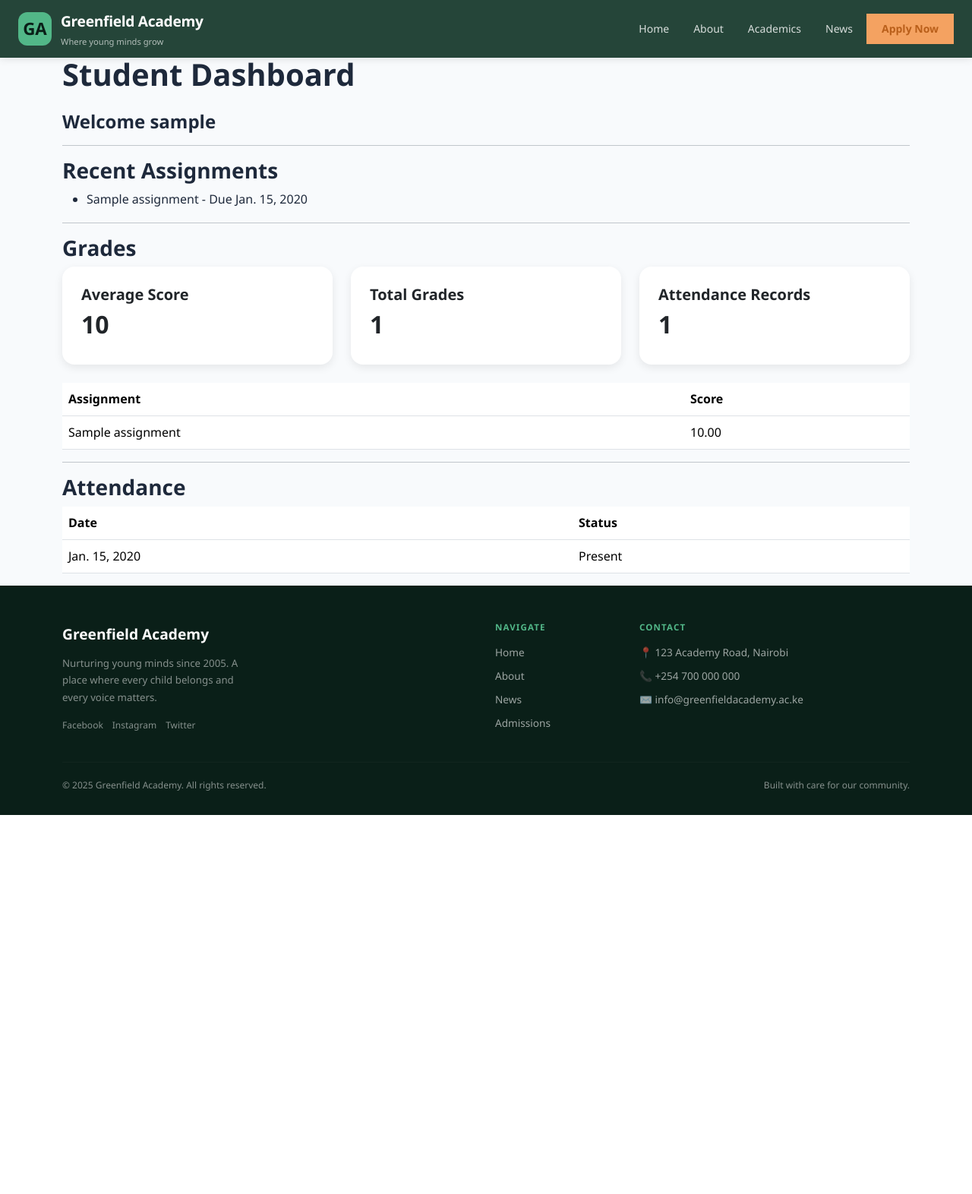
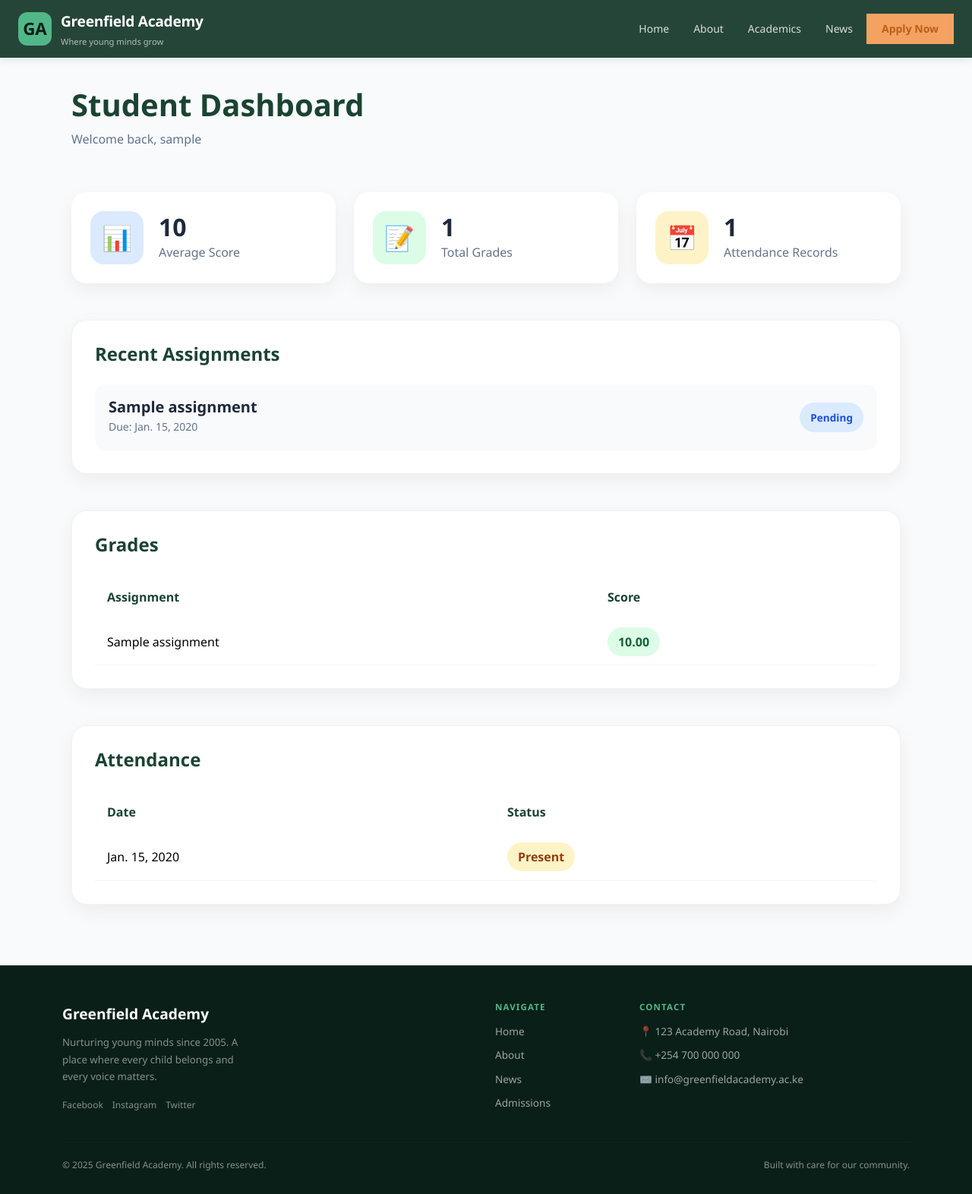
Before and after one commit to J-ohnP-aul/school_project, a Django app: page /academics/student-dashboard/ in a window 1280 px wide. Shown: the whole page at 76% size. Before the commit the page ends 1073 px from the top, so only its background shows below. Run offline with Django 5.2, Linux system fonts and the light colour scheme; a user stored in the database is signed in; tables that the repository leaves empty hold one stand-in row (values such as "Sample post").

Commit message:
mutiple dashboard added

```diff
--- a/academics/urls.py
+++ b/academics/urls.py
@@ -1,6 +1,8 @@
 from django.urls import path
 
 from .views import create_assignment, assignment_list, record_grade, record_attendance, student_dashboard, parent_dashboard
+
+app_name = 'academics'
 
 urlpatterns = [
     path('', assignment_list, name='assignment_list' ),
--- a/academics/views.py
+++ b/academics/views.py
@@ -1,7 +1,5 @@
-from django.shortcuts import render
-
-# Create your views here.
-from django.shortcuts import render, redirect
+from django.shortcuts import render, redirect, get_object_or_404
+from django.contrib import messages
 
 from django.contrib.auth.decorators import login_required, user_passes_test
 
@@ -16,6 +14,13 @@ def teacher_check(user):
 
     return user.groups.filter(
         name='Teachers'
+    ).exists()
+
+
+def parent_check(user):
+
+    return user.groups.filter(
+        name='Parents'
     ).exists()
 
 @login_required
@@ -141,7 +146,8 @@ def record_attendance(request):
 @login_required
 def student_dashboard(request):
 
-    student = StudentProfile.objects.get(
+    student = get_object_or_404(
+        StudentProfile,
         user=request.user
     )
 
@@ -179,9 +185,16 @@ def student_dashboard(request):
 @login_required
 def parent_dashboard(request):
 
-    parent = ParentProfile.objects.get(
+    parent = ParentProfile.objects.filter(
         user=request.user
-    )
+    ).first()
+
+    if parent is None:
+        messages.error(
+            request,
+            'No parent profile found for your account. Please create one or ask an admin to link your user.'
+        )
+        return redirect('dashboard')
 
     students = parent.students.all()
 
--- a/config/urls.py
+++ b/config/urls.py
@@ -25,7 +25,7 @@ urlpatterns = [
     path('news/', include('news.urls')),
     path('admissions/', include('admissions.urls')),
     path('accounts/', include('accounts.urls')),
-    path('academics/', include('academics.urls')),
+    path('academics/', include('academics.urls', namespace='academics')),
 ]
 
 if settings.DEBUG:
--- a/static/css/style.css
+++ b/static/css/style.css
@@ -1107,3 +1107,246 @@ h1,h2,h3,h4,h5{
 
     margin-top:8px;
 }
+/* =========================
+   STUDENT DASHBOARD
+========================= */
+
+.dashboard-section{
+
+    padding:40px 0 80px;
+}
+
+.dashboard-header{
+
+    margin-bottom:40px;
+}
+
+.dashboard-title{
+
+    font-size:2.5rem;
+
+    font-weight:800;
+
+    color:#1B4332;
+}
+
+.dashboard-subtitle{
+
+    color:#64748b;
+
+    margin-top:8px;
+}
+
+
+/* STAT CARDS */
+
+.dashboard-stat-card{
+
+    background:white;
+
+    border-radius:20px;
+
+    padding:25px;
+
+    display:flex;
+
+    align-items:center;
+
+    gap:20px;
+
+    box-shadow:
+        0 8px 24px rgba(0,0,0,0.06);
+
+    height:100%;
+}
+
+.stat-icon{
+
+    width:70px;
+
+    height:70px;
+
+    border-radius:18px;
+
+    display:flex;
+
+    align-items:center;
+
+    justify-content:center;
+
+    font-size:2rem;
+}
+
+.blue{
+
+    background:#DBEAFE;
+}
+
+.green{
+
+    background:#DCFCE7;
+}
+
+.yellow{
+
+    background:#FEF3C7;
+}
+
+.dashboard-stat-card h2{
+
+    font-size:2rem;
+
+    font-weight:800;
+
+    margin:0;
+}
+
+.dashboard-stat-card p{
+
+    margin:0;
+
+    color:#64748b;
+}
+
+
+/* DASHBOARD SECTIONS */
+
+.dashboard-card{
+
+    background:white;
+
+    border-radius:20px;
+
+    padding:30px;
+
+    box-shadow:
+        0 8px 24px rgba(0,0,0,0.06);
+}
+
+.section-header{
+
+    margin-bottom:25px;
+}
+
+.section-header h3{
+
+    font-size:1.5rem;
+
+    font-weight:700;
+
+    color:#1B4332;
+}
+
+
+/* ASSIGNMENTS */
+
+.assignment-list{
+
+    display:flex;
+
+    flex-direction:column;
+
+    gap:18px;
+}
+
+.assignment-item{
+
+    display:flex;
+
+    justify-content:space-between;
+
+    align-items:center;
+
+    padding:18px;
+
+    border-radius:14px;
+
+    background:#f8fafc;
+}
+
+.assignment-item h5{
+
+    margin:0;
+
+    font-weight:600;
+}
+
+.assignment-item small{
+
+    color:#64748b;
+}
+
+.assignment-badge{
+
+    background:#DBEAFE;
+
+    color:#1D4ED8;
+
+    padding:8px 14px;
+
+    border-radius:999px;
+
+    font-size:0.85rem;
+
+    font-weight:600;
+}
+
+
+/* TABLES */
+
+.custom-table{
+
+    margin:0;
+}
+
+.custom-table thead{
+
+    background:#f8fafc;
+}
+
+.custom-table th{
+
+    border:none;
+
+    padding:16px;
+
+    color:#1B4332;
+}
+
+.custom-table td{
+
+    padding:16px;
+
+    vertical-align:middle;
+
+    border-color:#f1f5f9;
+}
+
+
+/* BADGES */
+
+.score-badge{
+
+    background:#DCFCE7;
+
+    color:#166534;
+
+    padding:8px 14px;
+
+    border-radius:999px;
+
+    font-weight:600;
+}
+
+.attendance-badge{
+
+    background:#FEF3C7;
+
+    color:#92400E;
+
+    padding:8px 14px;
+
+    border-radius:999px;
+
+    font-weight:600;
+}
--- a/templates/academics/student_dashboard.html
+++ b/templates/academics/student_dashboard.html
@@ -2,50 +2,49 @@
 
 {% block content %}
 
-<h1 class="mb-4">
+<section class="dashboard-section">
+
+<div class="container">
+
+    <!-- HEADER -->
+
+    <div class="dashboard-header">
+
+        <div>
+
+            <h1 class="dashboard-title">
+
                 Student Dashboard
+
             </h1>
 
-<h4>
-    Welcome {{ student.user.username }}
-</h4>
+            <p class="dashboard-subtitle">
 
-<hr>
+                Welcome back,
+                {{ student.user.username }}
 
-<h3>
-    Recent Assignments
-</h3>
+            </p>
 
-<ul>
+        </div>
 
-{% for assignment in assignments %}
+    </div>
 
-    <li>
-        {{ assignment.title }}
-        -
-        Due {{ assignment.due_date }}
-    </li>
 
-{% endfor %}
+    <!-- STATS -->
 
-</ul>
-
-<hr>
-
-<h3>
-    Grades
-</h3>
-<div class="row mb-4">
+    <div class="row g-4 mb-5">
 
         <div class="col-md-4">
 
-        <div class="card">
+            <div class="dashboard-stat-card">
 
-            <div class="card-body">
+                <div class="stat-icon blue">
 
-                <h5>
-                    Average Score
-                </h5>
+                    📊
+
+                </div>
+
+                <div>
 
                     <h2>
 
@@ -53,21 +52,28 @@
 
                     </h2>
 
+                    <p>
+                        Average Score
+                    </p>
+
                 </div>
 
             </div>
 
         </div>
 
+
         <div class="col-md-4">
 
-        <div class="card">
+            <div class="dashboard-stat-card">
 
-            <div class="card-body">
+                <div class="stat-icon green">
 
-                <h5>
-                    Total Grades
-                </h5>
+                    📝
+
+                </div>
+
+                <div>
 
                     <h2>
 
@@ -75,27 +81,38 @@
 
                     </h2>
 
+                    <p>
+                        Total Grades
+                    </p>
+
                 </div>
 
             </div>
 
         </div>
 
+
         <div class="col-md-4">
 
-        <div class="card">
+            <div class="dashboard-stat-card">
 
-            <div class="card-body">
+                <div class="stat-icon yellow">
 
-                <h5>
-                    Attendance Records
-                </h5>
+                    📅
+
+                </div>
+
+                <div>
 
                     <h2>
 
                         {{ attendance.count }}
 
                     </h2>
+
+                    <p>
+                        Attendance Records
+                    </p>
 
                 </div>
 
@@ -105,60 +122,198 @@
 
     </div>
 
-<table class="table">
+
+    <!-- ASSIGNMENTS -->
+
+    <div class="dashboard-card mb-5">
+
+        <div class="section-header">
+
+            <h3>
+                Recent Assignments
+            </h3>
+
+        </div>
+
+        <div class="assignment-list">
+
+            {% for assignment in assignments %}
+
+            <div class="assignment-item">
+
+                <div>
+
+                    <h5>
+
+                        {{ assignment.title }}
+
+                    </h5>
+
+                    <small>
+
+                        Due:
+                        {{ assignment.due_date }}
+
+                    </small>
+
+                </div>
+
+                <span class="assignment-badge">
+
+                    Pending
+
+                </span>
+
+            </div>
+
+            {% empty %}
+
+            <p>
+                No assignments available.
+            </p>
+
+            {% endfor %}
+
+        </div>
+
+    </div>
+
+
+    <!-- GRADES -->
+
+    <div class="dashboard-card mb-5">
+
+        <div class="section-header">
+
+            <h3>
+                Grades
+            </h3>
+
+        </div>
+
+        <div class="table-responsive">
+
+            <table class="table custom-table">
+
+                <thead>
 
                     <tr>
-        <th>Assignment</th>
-        <th>Score</th>
+
+                        <th>
+                            Assignment
+                        </th>
+
+                        <th>
+                            Score
+                        </th>
+
                     </tr>
+
+                </thead>
+
+                <tbody>
 
                     {% for grade in grades %}
 
                     <tr>
 
                         <td>
+
                             {{ grade.assignment.title }}
+
                         </td>
 
                         <td>
+
+                            <span class="score-badge">
+
                                 {{ grade.score }}
+
+                            </span>
+
                         </td>
 
                     </tr>
 
                     {% endfor %}
 
+                </tbody>
+
             </table>
 
-<hr>
+        </div>
+
+    </div>
+
+
+    <!-- ATTENDANCE -->
+
+    <div class="dashboard-card">
+
+        <div class="section-header">
 
             <h3>
                 Attendance
             </h3>
 
-<table class="table">
+        </div>
+
+        <div class="table-responsive">
+
+            <table class="table custom-table">
+
+                <thead>
 
                     <tr>
-        <th>Date</th>
-        <th>Status</th>
+
+                        <th>
+                            Date
+                        </th>
+
+                        <th>
+                            Status
+                        </th>
+
                     </tr>
+
+                </thead>
+
+                <tbody>
 
                     {% for record in attendance %}
 
                     <tr>
 
                         <td>
+
                             {{ record.date }}
+
                         </td>
 
                         <td>
+
+                            <span class="attendance-badge">
+
                                 {{ record.status }}
+
+                            </span>
+
                         </td>
 
                     </tr>
 
                     {% endfor %}
 
+                </tbody>
+
             </table>
 
+        </div>
+
+    </div>
+
+</div>
+
+</section>
+
 {% endblock %}
--- a/templates/accounts/dashboard.html
+++ b/templates/accounts/dashboard.html
@@ -58,7 +58,7 @@
 
                 </p>
 
-                <a href="#"
+                <a href="{% url 'academics:student_dashboard' %}"
                    class="dashboard-btn">
 
                     Open Portal
@@ -136,7 +136,7 @@
 
                 </p>
 
-                <a href="#"
+                <a href="{% url 'academics:parent_dashboard' %}"
                    class="dashboard-btn">
 
                     View Child Progress
@@ -159,7 +159,6 @@
                 <div class="dashboard-icon">
 
                     ⚙️
-
                 </div>
 
                 <h3>
```
Also changed, not shown: academics/migrations/0001_initial.py (added), accounts/views.py (line endings or trailing spaces), media/students/bomas.webp (added), media/students/th.webp (added). Lines whose indentation alone changed are shown as unchanged.
